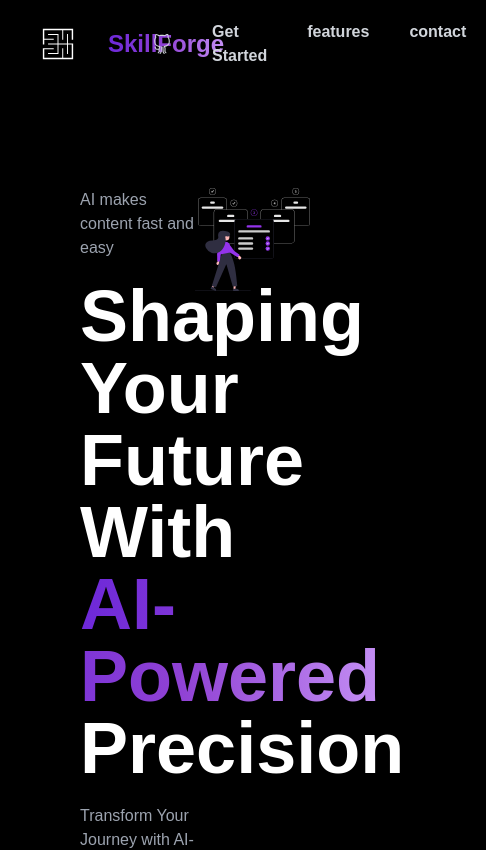
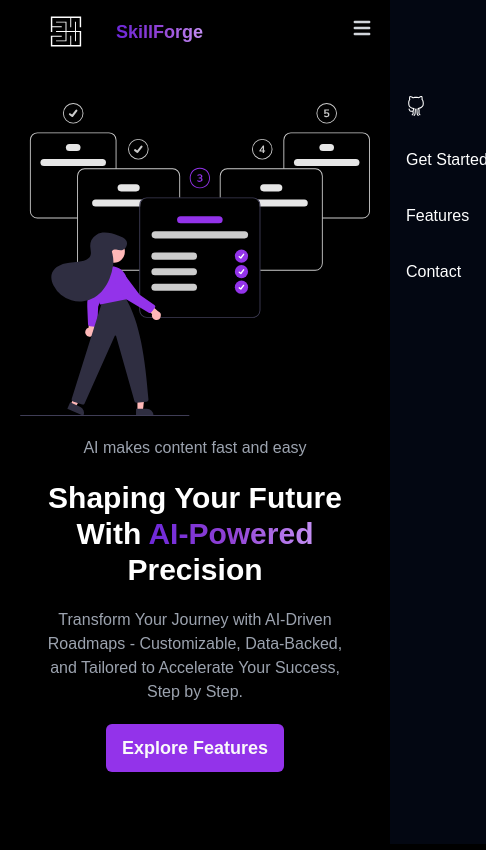
Before and after one commit to KunalNasa/skillforge, a Next.js app: page / in a window 390 px wide. Shown: the top 850 px of the page, 486 px wide, since content can reach past the window. Built offline with nearby package versions, Linux system fonts and the light colour scheme.

Commit message:
responsive landing page

```diff
--- a/src/app/page.tsx
+++ b/src/app/page.tsx
@@ -12,26 +12,26 @@ export default function Home() {
   return (
    <div>
     <Navbar/>
-    <main className="MainContainer my-5 p-20 flex">
-      <div className="ContentContainer w-1/2 flex justify-center flex-col">
-        <p className="text-gray-400">AI makes content fast and easy</p>
-        <h1 className="text-7xl font-bold py-5">
+    <main className="MainContainer my-5 p-5 items-center justify-center sm:p-20 flex md:flex-row flex-col-reverse">
+      <div className="ContentContainer p-5 md:p-0 w-full md:w-1/2 flex justify-center flex-col">
+        <p className="text-center md:text-left text-gray-400">AI makes content fast and easy</p>
+        <h1 className="text-center md:text-left text-3xl sm:text-5xl md:text-7xl font-bold py-5">
           Shaping Your Future With <span className=" text-gradient">AI-Powered</span> Precision
         </h1>
-        <p className="text-gray-400">
+        <p className="text-center md:text-left text-gray-400">
         Transform Your Journey with AI-Driven Roadmaps - Customizable, Data-Backed, and Tailored to Accelerate Your Success, Step by Step.
         </p>
-        <Link href='/#features-section'>
-        <Button className="w-1/3 h-12 bg-purple-600 hover:bg-purple-500 text-lg font-semibold my-5">Explore Features</Button>
+        <Link className="flex items-center md:justify-start justify-center md:items-start" href='/#features-section'>
+          <Button className="h-12 bg-purple-600 hover:bg-purple-500 text-lg font-semibold my-5">Explore Features</Button>
         </Link>
       </div>
-      <div className="ImageContainer w-1/2">
+      <div className="ImageContainer w-full md:w-1/2 my-auto">
         <Image className="mx-auto my-auto" width={650} height={650} src="/Images/setup-wizard.svg" alt="Roadmap image" />
       </div>
     </main>
     <div className="flex items-center flex-col text-center">
-      <h1 className="text-5xl py-5 my-10 mx-auto w-9/12 font-bold">Take the Leap and Dive into an Exceptional Experience on Our Website!</h1>
-      <Button id="login-button" onClick={() => signIn('google')} className="flex items-center  hover:bg-purple-600 hover:text-white font-semibold h-14 w-3/12 text-lg bg-gray-100 text-gray-800 space-x-2">
+      <h1 className="text-3xl sm:text-4xl md:text-5xl py-5 my-10 mx-auto w-full md:w-9/12 font-bold">Take the Leap and Dive into an Exceptional Experience on Our Website!</h1>
+      <Button id="login-button" onClick={() => signIn('google')} className="flex items-center  hover:bg-purple-600 hover:text-white font-semibold h-14 text-lg bg-gray-100 text-gray-800 space-x-2">
         <FcGoogle size={40}/>
         <div className="border-l  border-gray-400 h-6 mx-2"></div>
         <span>Continue With Google</span>
--- a/src/components/Footer.tsx
+++ b/src/components/Footer.tsx
@@ -3,35 +3,50 @@ import { Separator } from './ui/separator'
 import Image from 'next/image'
 import Link from 'next/link'
 
-
 const Footer = () => {
   return (
-    <div className='MainClass' id='footer'>
-      <Separator className='bg-gray-600'/>
-      <div className="grid my-10 grid-cols-1 md:grid-cols-3 gap-8 p-5">
-  <div className="flex flex-col items-start">
+    <div className="MainClass text-center sm:text-left" id="footer">
+      <Separator className="bg-gray-600" />
+      <div className="grid my-10 grid-cols-1 sm:grid-cols-3 gap-8 p-5">
+        {/* Logo Section */}
+        <div className="flex flex-col items-center sm:items-start">
           <Image width={200} height={200} src="/Logo.svg" alt="Logo Icon" />
-    <p className="mt-4 py-2 text-md w-1/2 md:w-8/12 text-left font-semibold text-gray-400">Navigating Your Success with Precision. Our roadmaps empower your digital transformation.</p>
+          <p className="mt-4 py-2 text-md w-3/4 md:w-8/12 text-center sm:text-left font-semibold text-gray-400">
+            Navigating Your Success with Precision. Our roadmaps empower your digital transformation.
+          </p>
         </div>
 
-  <div className="flex flex-col space-y-2">
+        {/* Quick Links Section */}
+        <div className="flex flex-col items-center sm:items-start space-y-2">
           <h1 className="text-xl font-semibold">Quick Links</h1>
-    <Link href="/#login-button" className="text-gray-400">Get Started</Link>
-    <Link href="/#features-section" className="text-gray-400">Features</Link>
-    <Link href="/" className="text-gray-400">Work</Link>
+          <Link href="/#login-button" className="text-gray-400 hover:text-purple-600">
+            Get Started
+          </Link>
+          <Link href="/#features-section" className="text-gray-400 hover:text-purple-600">
+            Features
+          </Link>
+          <Link href="/" className="text-gray-400 hover:text-purple-600">
+            Work
+          </Link>
         </div>
 
-  <div className="flex flex-col space-y-2">
+        {/* Connect Us Section */}
+        <div className="flex flex-col items-center sm:items-start space-y-2">
           <h1 className="text-xl font-semibold">Connect Us</h1>
-    <Link href="/#features-section" className="text-gray-400">Twitter</Link>
-    <Link href="/#features-section" className="text-gray-400">Github</Link>
-    <Link href="/#features-section" className="text-gray-400">LinkedIn</Link>
+          <Link href="/#features-section" className="text-gray-400 hover:text-purple-600">
+            Twitter
+          </Link>
+          <Link href="/#features-section" className="text-gray-400 hover:text-purple-600">
+            Github
+          </Link>
+          <Link href="/#features-section" className="text-gray-400 hover:text-purple-600">
+            LinkedIn
+          </Link>
         </div>
       </div>
-  <Separator className='bg-gray-600'/>
-    <p className='my-5 text-gray-500'>
-    © 2024 SkillForge. All rights reserved.
-    </p>
+
+      <Separator className="bg-gray-600" />
+      <p className="my-5 text-gray-500">© 2024 SkillForge. All rights reserved.</p>
     </div>
   )
 }
--- a/src/components/LandingPage/Features.tsx
+++ b/src/components/LandingPage/Features.tsx
@@ -6,10 +6,10 @@ import { featuresArr } from '@/helpers/ourFeatures';
 const Features = () => {
   return (
     <div id='features-section' className='flex flex-col items-center justify-center my-10'>
-    <div className='text-6xl my-5 w-3/4 text-center font-semibold'><span className='text-gradient'>Revolutionize Your Workflow,</span> Explore Our Most Recent Features Now!</div>
-    <div className="flex flex-wrap justify-evenly px-40 py-10 gap-5">
+    <div className='text-3xl sm:text-5xl md:text-6xl my-5 min-w-full md:w-3/4 text-center font-semibold'><span className='text-gradient'>Revolutionize Your Workflow,</span> Explore Our Most Recent Features Now!</div>
+      <div className="flex flex-wrap justify-center md:justify-evenly px-5 md:px-20 lg:px-40 py-10 gap-5">
         {featuresArr.map((item, index) => (
-        <div key={index} className="mx-5">
+          <div key={index} className="w-full sm:w-auto mx-5">
             <CardDemo
               title={item.title}
               heading={item.heading}
--- a/src/components/Navbar.tsx
+++ b/src/components/Navbar.tsx
@@ -1,15 +1,25 @@
-import Image from 'next/image'
-import Link from 'next/link'
-import React from 'react'
+import React, { useState } from 'react';
+import Image from 'next/image';
+import Link from 'next/link';
 import { SlSocialGithub } from "react-icons/sl";
+import { HiMenu, HiX } from "react-icons/hi";
+
 const Navbar = () => {
+  const [isSidebarOpen, setIsSidebarOpen] = useState(false);
+
+  const toggleSidebar = () => {
+    setIsSidebarOpen(!isSidebarOpen);
+  };
+
   return (
-    <nav className='flex items-center justify-between'>
-        <div className='p-2 flex'>
-            <Image width={100} height={100} src="/Logo.svg" alt='Logo' />
-            <h1 className='text-2xl text-gradient font-semibold'>SkillForge</h1>
+    <nav className="flex items-center justify-between p-4">
+      <div className="flex items-center">
+        <Image width={100} height={100} src="/Logo.svg" alt="Logo" />
+        <h1 className="text-lg sm:text-xl md:text-2xl text-gradient font-semibold">SkillForge</h1>
       </div>
-        <div className='flex gap-10 p-5 font-semibold text-gray-300'>
+
+      {/* Desktop Navigation */}
+      <div className="hidden md:flex gap-10 font-semibold text-gray-300">
         <Link
           href="https://github.com/KunalNasa/skillforge"
           target="_blank"
@@ -20,22 +30,82 @@ const Navbar = () => {
         </Link>
 
         <div className="relative group inline-block">
-                <Link href='/#login-button' className="border-none hover:text-purple-600">Get Started</Link>
-                <div className="absolute left-0 bottom-0 h-0.5 w-0 bg-purple-600 transition-all duration-300 ease-out group-hover:w-full"></div>
-            </div>
-            <div className="relative group inline-block">
-            <Link href='/#features-section' className="border-none hover:text-purple-600">features</Link>
+          <Link href="/#login-button" className="border-none hover:text-purple-600">
+            Get Started
+          </Link>
           <div className="absolute left-0 bottom-0 h-0.5 w-0 bg-purple-600 transition-all duration-300 ease-out group-hover:w-full"></div>
         </div>
 
         <div className="relative group inline-block">
-            <Link href='/#footer' className="border-none hover:text-purple-600">contact</Link>
+          <Link href="/#features-section" className="border-none hover:text-purple-600">
+            Features
+          </Link>
           <div className="absolute left-0 bottom-0 h-0.5 w-0 bg-purple-600 transition-all duration-300 ease-out group-hover:w-full"></div>
         </div>
 
+        <div className="relative group inline-block">
+          <Link href="/#footer" className="border-none hover:text-purple-600">
+            Contact
+          </Link>
+          <div className="absolute left-0 bottom-0 h-0.5 w-0 bg-purple-600 transition-all duration-300 ease-out group-hover:w-full"></div>
+        </div>
+      </div>
+
+      {/* Hamburger Menu */}
+      <div className="md:hidden">
+        <button onClick={toggleSidebar} className="text-2xl text-gray-300">
+          {isSidebarOpen ? <HiX /> : <HiMenu />}
+        </button>
+      </div>
+
+      {/* Sidebar */}
+      <div
+        className={`fixed top-0 right-0 h-full w-64 bg-gray-950 text-white z-50 transform ${
+          isSidebarOpen ? "translate-x-0" : "translate-x-full"
+        } transition-transform duration-300 ease-in-out`}
+      >
+        <button
+          onClick={toggleSidebar}
+          className="text-2xl text-white absolute top-4 right-4"
+        >
+          <HiX />
+        </button>
+        <div className="flex flex-col gap-8 mt-20 p-4">
+          <Link
+            href="https://github.com/KunalNasa/skillforge"
+            target="_blank"
+            rel="noopener noreferrer"
+            className="flex items-center text-xl hover:text-purple-400"
+            onClick={toggleSidebar}
+          >
+            <SlSocialGithub />
+          </Link>
+
+          <Link
+            href="/#login-button"
+            className="border-none hover:text-purple-400"
+            onClick={toggleSidebar}
+          >
+            Get Started
+          </Link>
+          <Link
+            href="/#features-section"
+            className="border-none hover:text-purple-400"
+            onClick={toggleSidebar}
+          >
+            Features
+          </Link>
+          <Link
+            href="/#footer"
+            className="border-none hover:text-purple-400"
+            onClick={toggleSidebar}
+          >
+            Contact
+          </Link>
+        </div>
       </div>
     </nav>
-  )
-}
+  );
+};
 
-export default Navbar
+export default Navbar;
```
Lines whose indentation alone changed are shown as unchanged.
